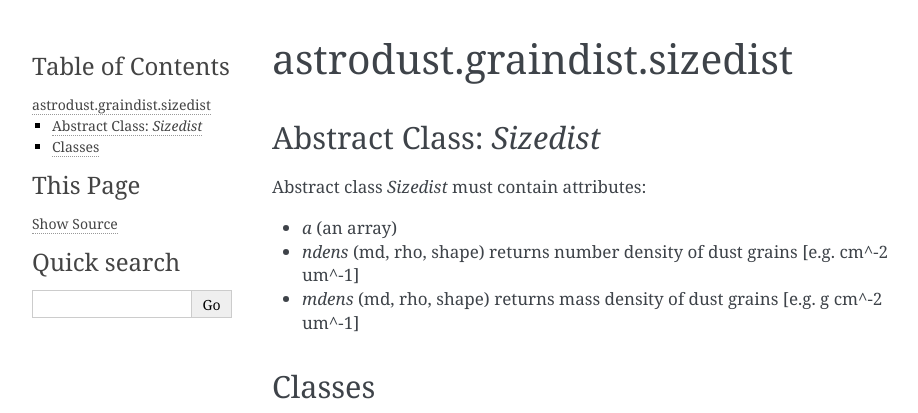
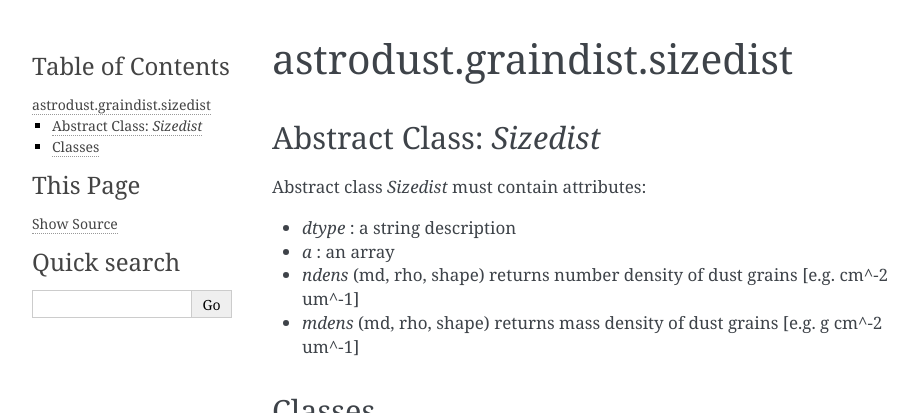
Before and after one commit to eblur/newdust, a Sphinx documentation site: the page built from docs/sizedist.rst, in a window 1280 px wide, cut to the strip 0-413 px from the top of the page. Shown: the whole strip, without its empty margins (148-1066 px from the left). Built offline with Sphinx 7.4.7, drawn with Linux system fonts in a browser that asks for light colours; pages that are not in the unit, such as notebooks, are missing from menus.

Commit message:
Updated documentation

```diff
--- a/docs/sizedist.rst
+++ b/docs/sizedist.rst
@@ -10,7 +10,9 @@ Abstract Class: *Sizedist*
 
 Abstract class *Sizedist* must contain attributes:
 
-- `a` (an array)
+- `dtype` : a string description
+
+- `a` : an array
 
 - `ndens` (md, rho, shape) returns number density of dust grains [e.g. cm^-2 um^-1]
 
```
Also changed, not shown: 9 other files.
